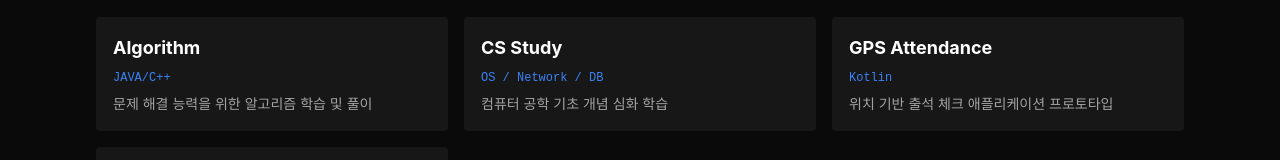
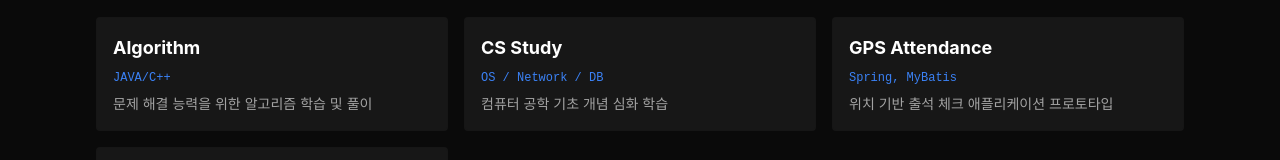
Before and after one commit to ByungilOh-Fillip/portfolio-for-nexon, a React (Vite) app: page / in a window 1280 px wide. Shown: the part 3321-3481 px from the top of the page. Built offline with nearby package versions, Linux system fonts and the light colour scheme.

Commit message:
Update OtherWorks.tsx

```diff
--- a/src/components/OtherWorks.tsx
+++ b/src/components/OtherWorks.tsx
@@ -8,7 +8,7 @@
   const works = [
     { name: 'Algorithm', tech: 'JAVA/C++', desc: t('문제 해결 능력을 위한 알고리즘 학습 및 풀이', 'Algorithm study and problem-solving practice') },
     { name: 'CS Study', tech: 'OS / Network / DB', desc: t('컴퓨터 공학 기초 개념 심화 학습', 'In-depth study of computer science fundamentals') },
-    { name: 'GPS Attendance', tech: 'Kotlin', desc: t('위치 기반 출석 체크 애플리케이션 프로토타입', 'Location-based attendance check application prototype') },
+    { name: 'GPS Attendance', tech: 'Spring, MyBatis', desc: t('위치 기반 출석 체크 애플리케이션 프로토타입', 'Location-based attendance check application prototype') },
     { name: 'Development Experiments', tech: 'Various', desc: t('다양한 기술 스택 R&D 및 최적화 테스트', 'Various tech stack R&D and optimization tests') },
   ];
 
```
